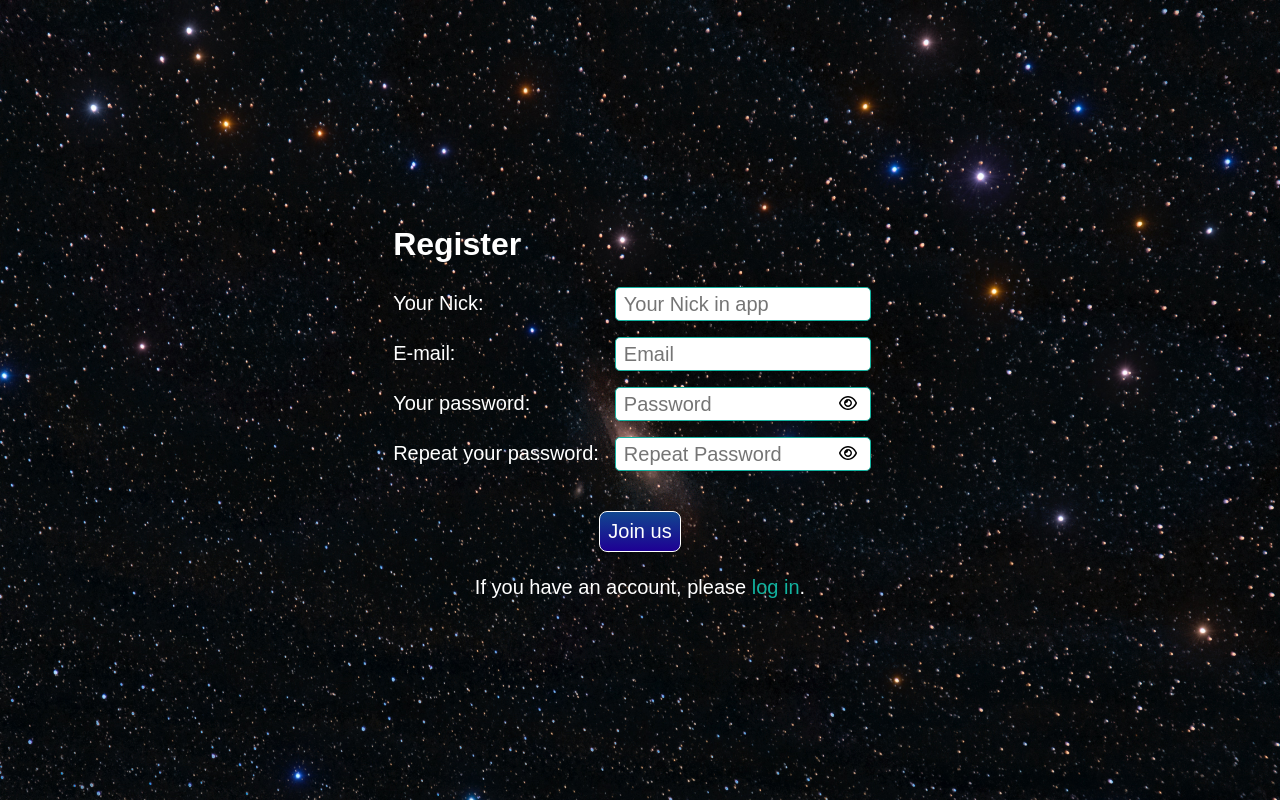
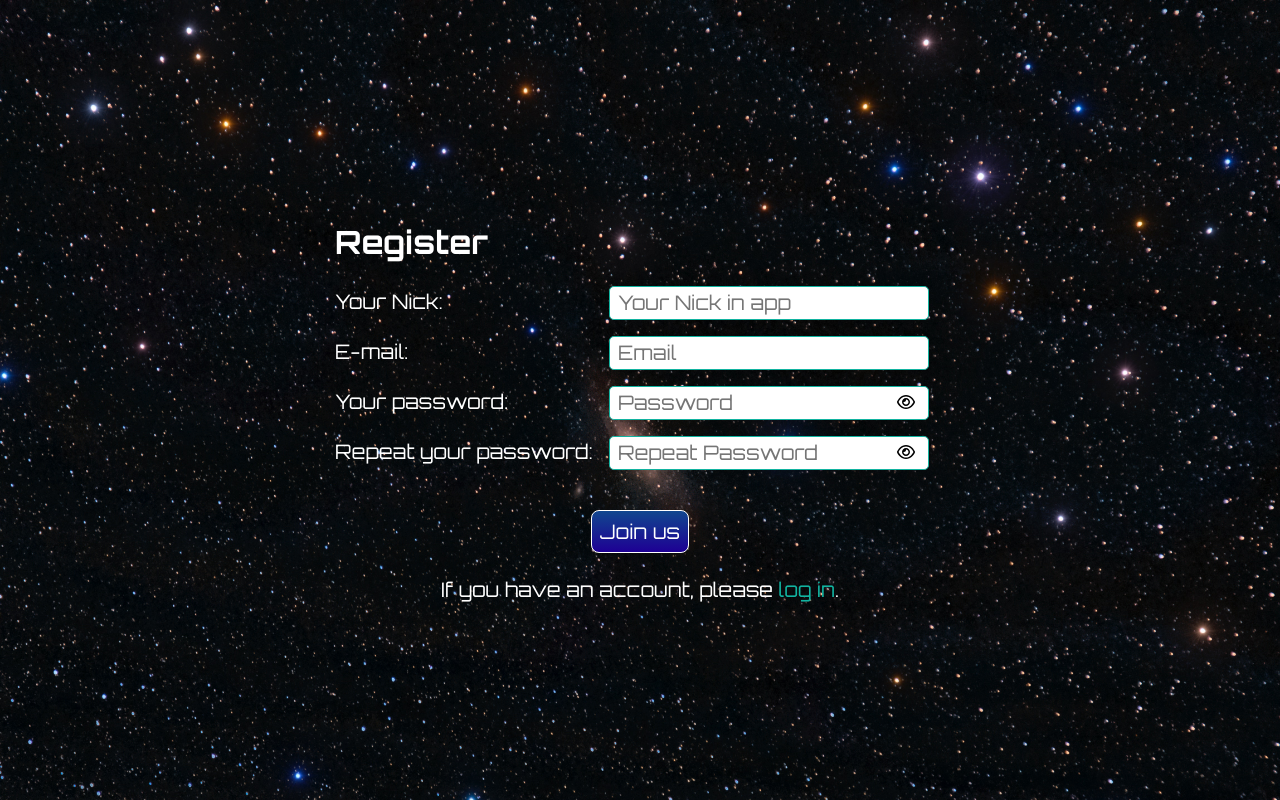
Before and after one commit to aniaorwatk/page-exploration-space, a React (Create React App) app: page /register in a window 1280 px wide. Built offline with nearby package versions, Linux system fonts and the light colour scheme.

Commit message:
change font

```diff
--- a/public/index.html
+++ b/public/index.html
@@ -10,34 +10,16 @@
       content="Web site created using create-react-app"
     />
     <link rel="apple-touch-icon" href="%PUBLIC_URL%/logo192.png" />
-    <!--
-      manifest.json provides metadata used when your web app is installed on a
-      user's mobile device or desktop. See https://developers.google.com/web/fundamentals/web-app-manifest/
-    -->
+
     <link rel="manifest" href="%PUBLIC_URL%/manifest.json" />
-    <!--
-      Notice the use of %PUBLIC_URL% in the tags above.
-      It will be replaced with the URL of the `public` folder during the build.
-      Only files inside the `public` folder can be referenced from the HTML.
-
-      Unlike "/favicon.ico" or "favicon.ico", "%PUBLIC_URL%/favicon.ico" will
-      work correctly both with client-side routing and a non-root public URL.
-      Learn how to configure a non-root public URL by running `npm run build`.
-    -->
+    <link rel="preconnect" href="https://fonts.googleapis.com">
+    <link rel="preconnect" href="https://fonts.gstatic.com" crossorigin>
+    <link href="https://fonts.googleapis.com/css2?family=Orbitron:wght@400;500;700;800;900&display=swap" rel="stylesheet">
     <title>React App</title>
   </head>
   <body>
     <noscript>You need to enable JavaScript to run this app.</noscript>
     <div id="root"></div>
-    <!--
-      This HTML file is a template.
-      If you open it directly in the browser, you will see an empty page.
 
-      You can add webfonts, meta tags, or analytics to this file.
-      The build step will place the bundled scripts into the <body> tag.
-
-      To begin the development, run `npm start` or `yarn start`.
-      To create a production bundle, use `npm run build` or `yarn build`.
-    -->
   </body>
 </html>
--- a/src/component/Buttons/ButtonPrimary.scss
+++ b/src/component/Buttons/ButtonPrimary.scss
@@ -1,6 +1,7 @@
 @import '../../scss/Main';
 
 .primary{
+  font-family: $font-orbitron;
 background: $color-buttonPrimary;
    color: $color-text-white;
    font-size: $font-size-M;
--- a/src/component/Header/Header.scss
+++ b/src/component/Header/Header.scss
@@ -10,6 +10,7 @@
     background-image: url("../../assets/photo/guillermo-ferla-Oze6U2m1oYU-unsplash.jpg");
     background-size: cover;
     background-position: center;
+    font-family: $font-orbitron;
 
     button{
 align-self: flex-end;
--- a/src/component/Input/Inputs.scss
+++ b/src/component/Input/Inputs.scss
@@ -9,6 +9,7 @@
   background: $color-bg-white;
   border-radius: 0.3rem;
   border: 1px solid$color-sea;
+  font-family: $font-orbitron;
 }
 input:focus {
   outline-color: $color-sea;
@@ -101,24 +102,31 @@
 @media only screen and (min-width: $breakpointL) {
   input,
   textarea {
+    width: 20rem;
     margin: 0 1rem 1rem 1rem;
     line-height: 2rem;
     font-size: $font-size-M;
   }
   .InputBox {
+    flex-direction:column-reverse;
     &__box {
-      flex-direction: row;
+      flex-direction:row;
       justify-content: space-between;
       &-filed {
         &--img {
           top: 0.5rem;
-          left: 15rem;
+          left: 19rem;
         }
       }
     }
   }
   label {
     font-size: $font-size-M;
+  }
+
+  .InputError {
+
+
   }
 }
 
--- a/src/component/Register/Register.scss
+++ b/src/component/Register/Register.scss
@@ -8,6 +8,7 @@
   width: 100vw;
   background-image: url("../../assets/photo/pexels-alberlan-barros-7311920.jpg");
   background-size: cover;
+  font-family: $font-orbitron;
   &__box {
     display: flex;
     justify-content: center;
--- a/src/scss/abstracts/_fonts.scss
+++ b/src/scss/abstracts/_fonts.scss
@@ -5,3 +5,5 @@
 $font-size-L: 1.5rem;
 $font-size-XL: 2rem;
 $font-size-XXL: 2.25rem;
+
+$font-orbitron: 'Orbitron', sans-serif;
--- a/src/scss/base/_resets.scss
+++ b/src/scss/base/_resets.scss
@@ -11,5 +11,5 @@
     // display: flex;
     // justify-content: center;
     // align-items: center;
-
+    font-family: $font-orbitron;
 }
```
